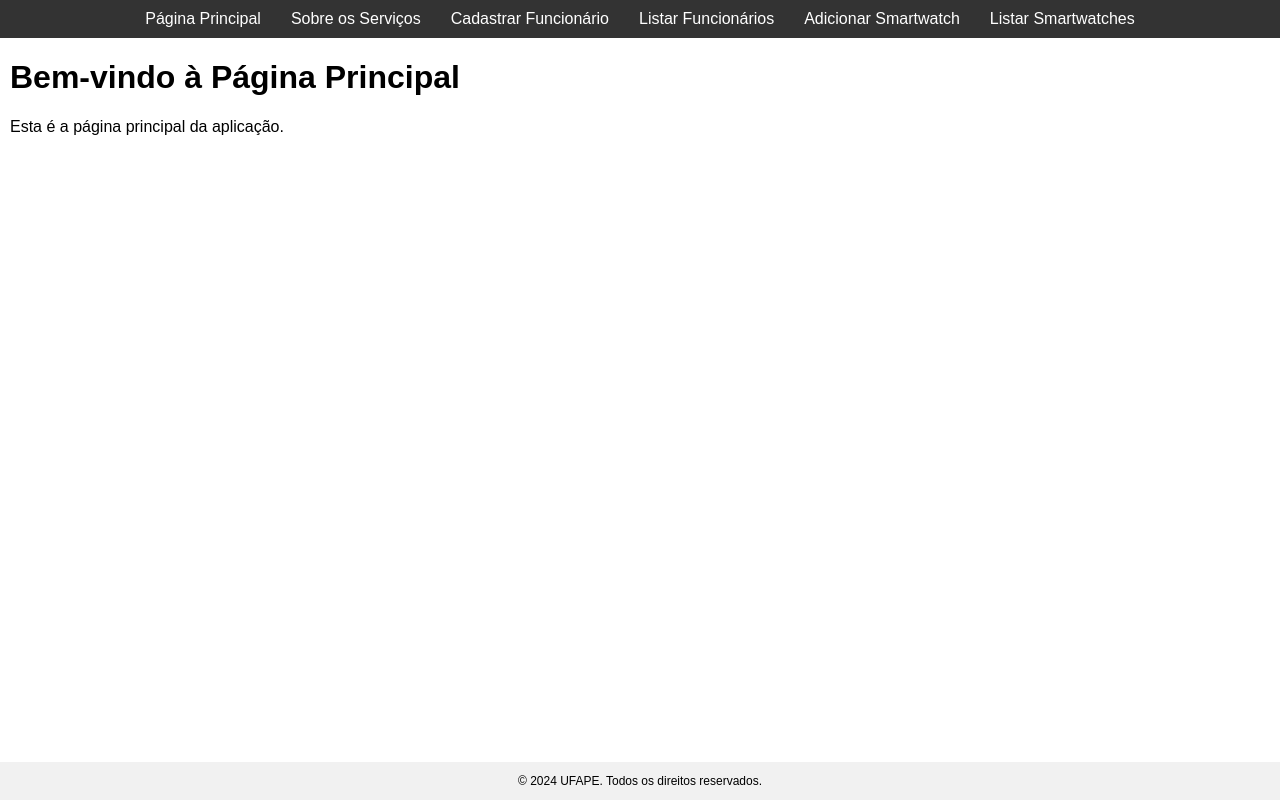
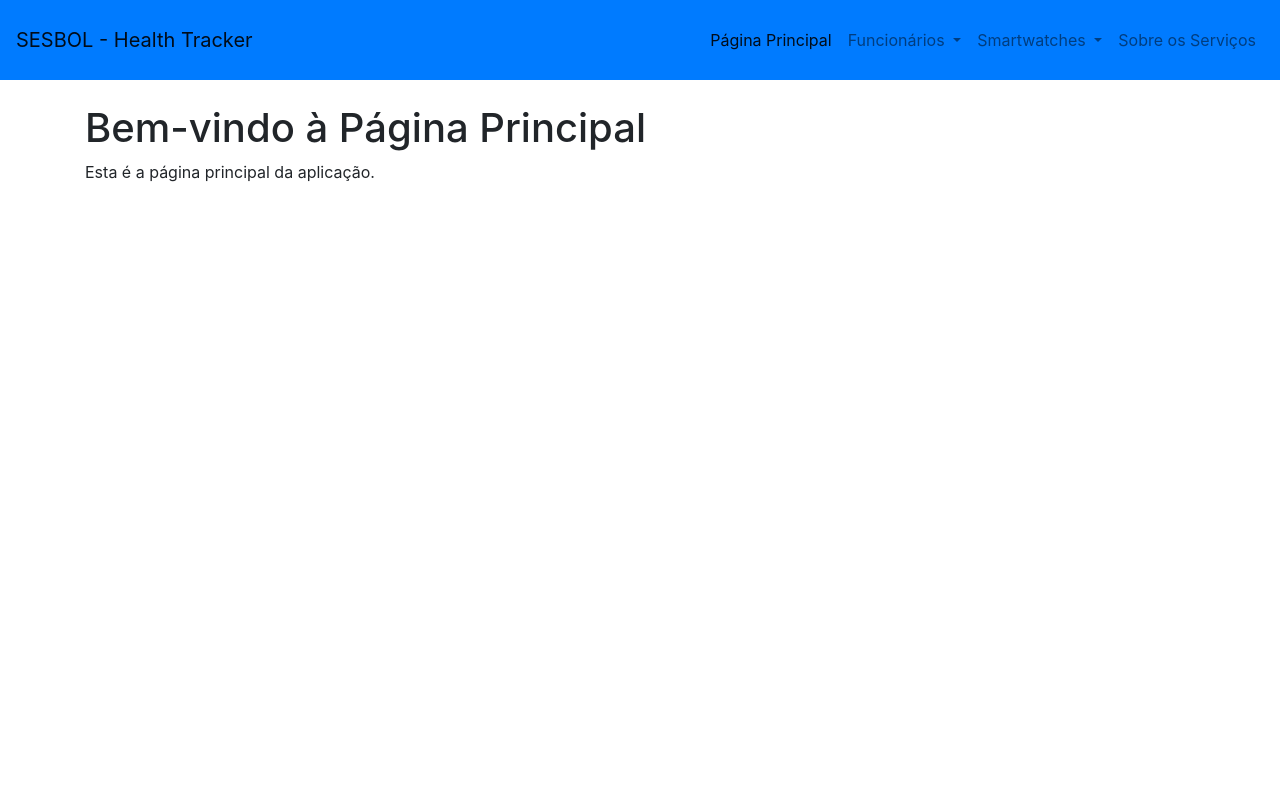
Before and after one commit to GuiSysLima/health-tracker-system, a Django app: page / in a window 1280 px wide. Run offline with Django 5.2, Linux system fonts and the light colour scheme; some libraries are stand-ins or nearby versions.

Commit message:
Adicionando estilos de paginas

```diff
--- a/app/app/settings.py
+++ b/app/app/settings.py
@@ -1,3 +1,4 @@
+import os
 from pathlib import Path
 
 # Build paths inside the project like this: BASE_DIR / 'subdir'.
@@ -106,7 +107,7 @@ USE_TZ = True
 # https://docs.djangoproject.com/en/5.0/howto/static-files/
 
 STATIC_URL = 'static/'
-
+STATICFILES_DIRS = [os.path.join(BASE_DIR, 'static')]
 # Default primary key field type
 # https://docs.djangoproject.com/en/5.0/ref/settings/#default-auto-field
 
--- a/app/app/templates/default.html
+++ b/app/app/templates/default.html
@@ -1,80 +1,66 @@
+{% load static %}
 <!DOCTYPE html>
 <html lang="en">
 <head>
     <meta charset="UTF-8">
-    <meta name="viewport" content="width=device-width, initial-scale=1.0">
+    <meta name="viewport" content="width=device-width, initial-scale=1, shrink-to-fit=no">
     <title>{% block title %}SESBOL - Health Tracker{% endblock %}</title>
-    <style>
-        html, body {
-            height: 100%;
-            margin: 0;
-        }
-
-        body {
-            font-family: Arial, sans-serif;
-            display: flex;
-            flex-direction: column;
-        }
-
-        header {
-            background-color: #333;
-            color: #fff;
-            padding: 10px 0;
-        }
-
-        nav {
-            display: flex;
-            justify-content: center;
-        }
-
-        nav a {
-            color: #fff;
-            text-decoration: none;
-            margin: 0 15px;
-        }
-
-        nav a:hover {
-            text-decoration: underline;
-        }
-
-        .container {
-            flex: 1;
-            display: flex;
-            flex-direction: column;
-        }
-
-        main {
-            flex: 1;
-            padding-left: 10px;
-        }
-
-        footer {
-            background-color: #f1f1f1;
-            font-size: 75%;
-            text-align: center;
-        }
-    </style>
+    <link rel="stylesheet" href="https://stackpath.bootstrapcdn.com/bootstrap/4.5.2/css/bootstrap.min.css">
+    <link rel="stylesheet" href="{% static 'css/styles.css' %}">
+    <link rel="stylesheet" href="https://cdnjs.cloudflare.com/ajax/libs/font-awesome/5.15.1/css/all.min.css">
+    <link rel="stylesheet" href="https://cdnjs.cloudflare.com/ajax/libs/animate.css/4.1.1/animate.min.css">
 </head>
 <body>
-    <div class="container">
-        <header>
-            <nav>
-                <a href="{% url 'home' %}">Página Principal</a>
-                <a href="{% url 'about' %}">Sobre os Serviços</a>
-                <a href="{% url 'cadastrar_funcionario' %}">Cadastrar Funcionário</a>
-                <a href="{% url 'listar_funcionarios' %}">Listar Funcionários</a>
-                <a href="{% url 'cadastrar_smartwatch' %}">Adicionar Smartwatch</a>
-                <a href="{% url 'listar_smartwatches' %}">Listar Smartwatches</a>
-            </nav>
-        </header>
-        <main>
-            {% block content %}{% endblock %}
-        </main>
-        <footer>
-            <nav>
-                <p>&copy; 2024 UFAPE. Todos os direitos reservados.</p>
-            </nav>
-        </footer>
+    <nav class="navbar navbar-expand-lg navbar-light bg-primary" style="height: 80px;">
+        <a class="navbar-brand" href="#">SESBOL - Health Tracker</a>
+        <button class="navbar-toggler" type="button" data-toggle="collapse" data-target="#navbarNav" aria-controls="navbarNav" aria-expanded="false" aria-label="Toggle navigation">
+            <span class="navbar-toggler-icon"></span>
+        </button>
+        <div class="collapse navbar-collapse" id="navbarNav">
+            <ul class="navbar-nav ml-auto">
+                <li class="nav-item active">
+                    <a class="nav-link" href="{% url 'home' %}">Página Principal<span class="sr-only">(current)</span></a>
+                </li>
+                <li class="nav-item dropdown">
+                    <a class="nav-link dropdown-toggle" href="#" id="navbarDropdown" role="button" data-toggle="dropdown" aria-haspopup="true" aria-expanded="false">
+                        Funcionários
+                    </a>
+                    <div class="dropdown-menu" aria-labelledby="navbarDropdown">
+                        <a class="dropdown-item" href="{% url 'cadastrar_funcionario' %}">Cadastrar Funcionário</a>
+                        <a class="dropdown-item" href="{% url 'listar_funcionarios' %}">Listar Funcionários</a>
+                    </div>
+                </li>
+                <li class="nav-item dropdown">
+                    <a class="nav-link dropdown-toggle" href="#" id="navbarDropdown" role="button" data-toggle="dropdown" aria-haspopup="true" aria-expanded="false">
+                        Smartwatches
+                    </a>
+                    <div class="dropdown-menu" aria-labelledby="navbarDropdown">
+                        <a class="dropdown-item" href="{% url 'cadastrar_smartwatch' %}">Adicionar Smartwatch</a>
+                        <a class="dropdown-item" href="{% url 'listar_smartwatches' %}">Adicionar Smartwatch</a>
+                    </div>
+                </li>
+                <li class="nav-item">
+                    <a class="nav-link" href="{% url 'about' %}">Sobre os Serviços</a>
+                </li>
+            </ul>
+        </div>
+    </nav>
+
+    <div class="container mt-4 animate__animated animate__fadeIn">
+        {% block content %}
+        {% endblock %}
     </div>
+
+    <script src="https://code.jquery.com/jquery-3.5.1.slim.min.js"></script>
+    <script src="https://cdn.jsdelivr.net/npm/@popperjs/core@2.5.3/dist/umd/popper.min.js"></script>
+    <script src="https://stackpath.bootstrapcdn.com/bootstrap/4.5.2/js/bootstrap.min.js"></script>
+    <script src="https://cdnjs.cloudflare.com/ajax/libs/animate.css/4.1.1/animate.min.css"></script>
+    <script>
+        $(document).ready(function() {
+            // Adiciona animação ao carregar a página
+            $('.container').addClass('animate__animated animate__fadeIn');
+        });
+    </script>
+
 </body>
 </html>
```
Also changed, not shown: app/app/static/css/stylesheet.css (added, +29 -0 lines), app/app/static/js/scripts.js (added), app/db.sqlite3 (added).
